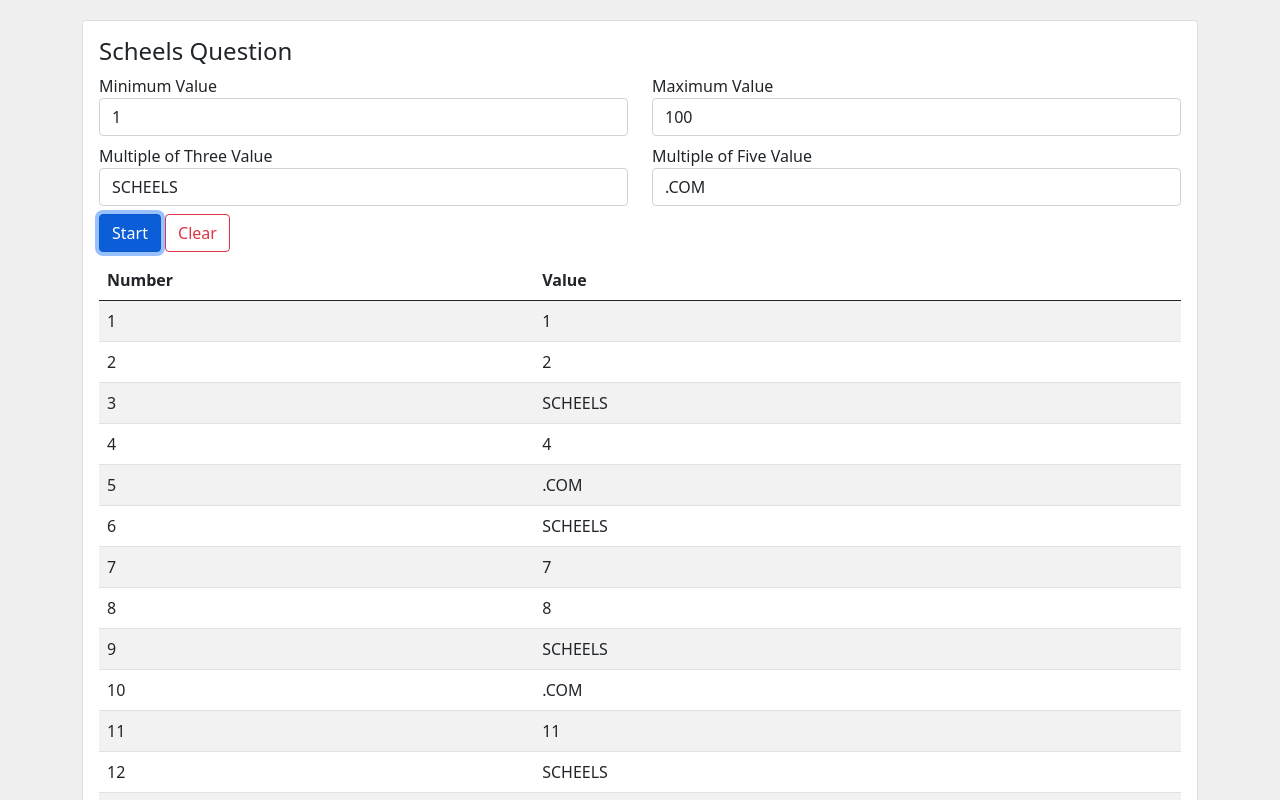
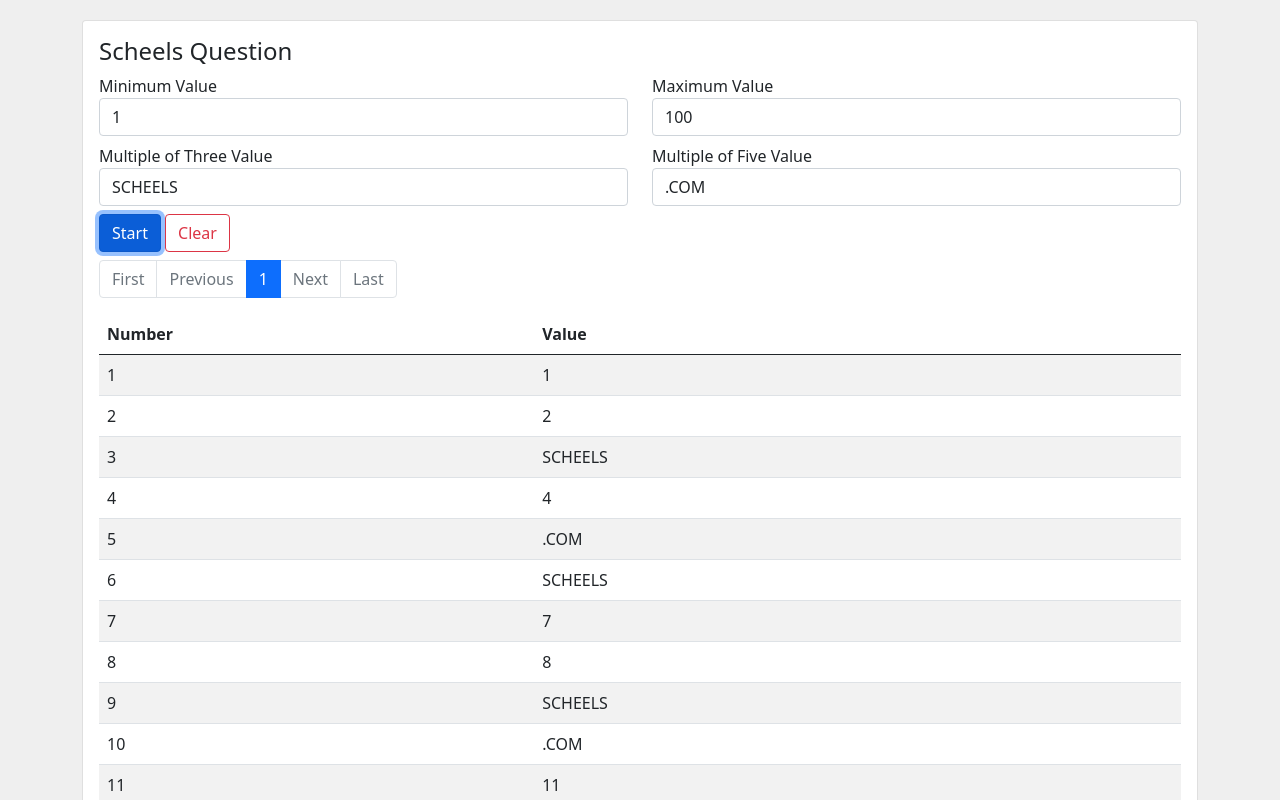
Before and after one commit to andrew-niehaus/scheels-project, a plain HTML site: page index.html in a window 1280 px wide. Both pictures are taken after a click on the input "Start". Shown: the top 800 px of the page. Drawn offline with nearby package versions, Linux system fonts and the light colour scheme.

Commit message:
Added pagination to data table

```diff
--- a/index.html
+++ b/index.html
@@ -90,11 +90,12 @@
             </div>
           </form>
 
-          <table
-            id="dataTable"
-            class="table table-striped"
-            style="display: none"
-          >
+          <div id="data" style="display: none">
+            <nav>
+              <ul class="pagination" id="paginationList"></ul>
+            </nav>
+
+            <table class="table table-striped">
               <thead>
                 <tr>
                   <th>Number</th>
@@ -106,31 +107,22 @@
           </div>
         </div>
       </div>
+    </div>
 
     <!--Reference main javascript functions-->
     <script src="./numbers.js"></script>
     <script>
+      const recordsPerPage = 100;
+
       /*
         Main function, adds values to the data table based on user input
         and toggles visibility so user can see the results
       */
       function loadMain() {
-        var minValue = document.getElementById("minValueInput").value;
-        var maxValue = document.getElementById("maxValueInput").value;
-        var modThreeValue = document.getElementById("mod3Value").value;
-        var modFiveValue = document.getElementById("mod5Value").value;
-
-        // call the function to add values to the data table
-        loadValues(
-          minValue,
-          maxValue,
-          document.getElementById("main"),
-          modThreeValue,
-          modFiveValue
-        );
+        navigate(1);
 
         // ensure user can see the data table and the clear button after loading values
-        document.getElementById("dataTable").removeAttribute("style");
+        document.getElementById("data").removeAttribute("style");
         document.getElementById("clear").removeAttribute("style");
       }
 
@@ -138,7 +130,7 @@
         Makes the clear button and the data table invisible to the user
       */
       function clearValues() {
-        document.getElementById("dataTable").style.display = "none";
+        document.getElementById("data").style.display = "none";
         document.getElementById("clear").style.display = "none";
       }
 
@@ -151,6 +143,76 @@
         var maxValue = document.getElementById("maxValueInput").value;
         document.getElementById("minValueInput").max = maxValue;
       }
+
+      function navigate(index) {
+        var modThreeValue = document.getElementById("mod3Value").value;
+        var modFiveValue = document.getElementById("mod5Value").value;
+
+        var minValueInput = parseInt(
+          document.getElementById("minValueInput").value
+        );
+        var maxValueInput = parseInt(
+          document.getElementById("maxValueInput").value
+        );
+
+        // calculate max and min values for the specific page
+        var minValue = minValueInput + recordsPerPage * (index - 1);
+        var maxValue = Math.min(minValue + recordsPerPage - 1, maxValueInput);
+
+        var pageLinks = Math.ceil(
+          (maxValueInput - minValueInput + 1) / recordsPerPage
+        );
+
+        var pagesList = document.getElementById("paginationList");
+
+        var html =
+          getPageLink("First", false, index == 1, 1) +
+          getPageLink("Previous", false, index == 1, index - 1);
+
+        var pageRadius = 5;
+        for (var i = 1; i <= pageLinks; i++) {
+          if (i < index - pageRadius || i > index + pageRadius) {
+            continue;
+          }
+
+          html += getPageLink(i, i == index, false, i);
+        }
+
+        html +=
+          getPageLink("Next", false, index == pageLinks, index + 1) +
+          getPageLink("Last", false, index == pageLinks, pageLinks);
+
+        pagesList.innerHTML = html;
+
+        loadValues(
+          minValue,
+          maxValue,
+          document.getElementById("main"),
+          modThreeValue,
+          modFiveValue
+        );
+      }
+
+      function getPageLink(text, active, disabled, onclick) {
+        var link = '<li class="page-item';
+
+        if (disabled) {
+          link += " disabled ";
+        }
+        if (active) {
+          link += " active";
+        }
+
+        link += '"';
+
+        if (onclick) {
+          link += ' onclick="navigate(' + onclick + ')" ';
+        }
+
+        link += '><a class="page-link" href="#">' + text + "</a></li>";
+
+        return link;
+      }
     </script>
   </body>
 </html>
```
Lines whose indentation alone changed are shown as unchanged.
